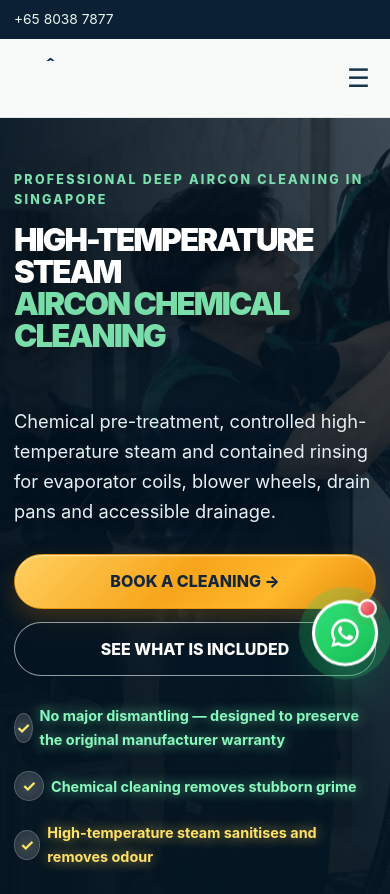
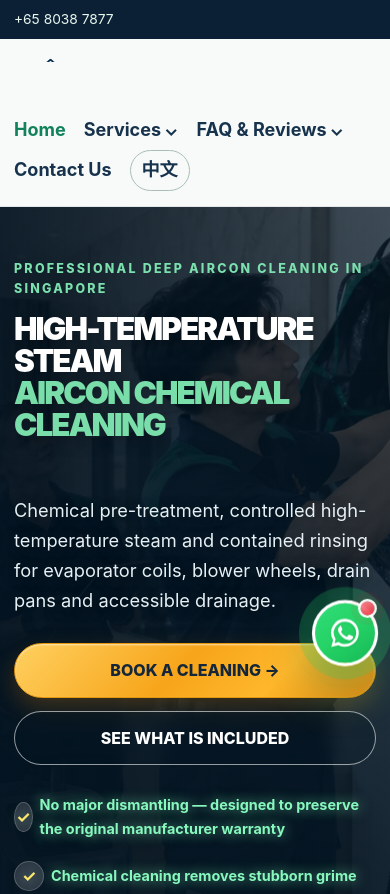
Before and after one commit to gaven2027-hash/NANOFIXAC-server-package, a plain HTML site: page public/index.html in a window 390 px wide. Shown: the top 894 px of the page. Drawn offline with Linux system fonts and the light colour scheme; no server answers.

Commit message:
Show primary navigation on mobile

```diff
--- a/public/assets/site.css
+++ b/public/assets/site.css
@@ -153,6 +153,20 @@ body{background:#edf2ef}
 @media(max-width:620px){.footer-wordmark{font-size:1.2rem}.whatsapp-float{right:14px;width:62px;height:62px}.whatsapp-float .wa-icon{width:36px;height:36px}.whatsapp-float .wa-dot{width:16px;height:16px}}
 @media(prefers-reduced-motion:reduce){.whatsapp-float,.whatsapp-float::after,.whatsapp-float .wa-dot{animation:none}}
 
+/* Keep primary navigation visible on phones so the main sections are one tap
+   away. Secondary links still open as a desktop-style dropdown when focused. */
+@media(max-width:930px){
+  .nav{flex-wrap:wrap;min-height:0;gap:12px 18px;padding:14px 0 10px}
+  .nav-links{display:flex;position:static;order:3;flex:1 0 100%;width:100%;padding:2px 0 5px;background:transparent;box-shadow:none;flex-direction:row;flex-wrap:wrap;align-items:center;gap:7px 18px}
+  .nav-links.is-open{display:flex}
+  .nav-links>a,.nav-group>a{font-size:1rem;line-height:1.35}
+  .nav-group{width:auto}
+  .nav-group>a::after{margin-left:3px}
+  .submenu{display:none;position:absolute;left:0;top:calc(100% + 7px);width:min(330px,calc(100vw - 28px));padding:12px;background:#fff;border:1px solid var(--line);border-radius:16px;box-shadow:var(--shadow);z-index:4}
+  .nav-group:hover .submenu,.nav-group:focus-within .submenu{display:grid}
+  .nav>.button,.menu-button{display:none}
+}
+
 /* Final alignment and sizing refinements shared by every generated page. */
 .nav-links>a,.nav-group>a{font-size:1.128rem}
 .map-frame iframe{height:315px}
--- a/source/site-src/site.css
+++ b/source/site-src/site.css
@@ -153,6 +153,20 @@ body{background:#edf2ef}
 @media(max-width:620px){.footer-wordmark{font-size:1.2rem}.whatsapp-float{right:14px;width:62px;height:62px}.whatsapp-float .wa-icon{width:36px;height:36px}.whatsapp-float .wa-dot{width:16px;height:16px}}
 @media(prefers-reduced-motion:reduce){.whatsapp-float,.whatsapp-float::after,.whatsapp-float .wa-dot{animation:none}}
 
+/* Keep primary navigation visible on phones so the main sections are one tap
+   away. Secondary links still open as a desktop-style dropdown when focused. */
+@media(max-width:930px){
+  .nav{flex-wrap:wrap;min-height:0;gap:12px 18px;padding:14px 0 10px}
+  .nav-links{display:flex;position:static;order:3;flex:1 0 100%;width:100%;padding:2px 0 5px;background:transparent;box-shadow:none;flex-direction:row;flex-wrap:wrap;align-items:center;gap:7px 18px}
+  .nav-links.is-open{display:flex}
+  .nav-links>a,.nav-group>a{font-size:1rem;line-height:1.35}
+  .nav-group{width:auto}
+  .nav-group>a::after{margin-left:3px}
+  .submenu{display:none;position:absolute;left:0;top:calc(100% + 7px);width:min(330px,calc(100vw - 28px));padding:12px;background:#fff;border:1px solid var(--line);border-radius:16px;box-shadow:var(--shadow);z-index:4}
+  .nav-group:hover .submenu,.nav-group:focus-within .submenu{display:grid}
+  .nav>.button,.menu-button{display:none}
+}
+
 /* Final alignment and sizing refinements shared by every generated page. */
 .nav-links>a,.nav-group>a{font-size:1.128rem}
 .map-frame iframe{height:315px}
```
Also changed, not shown: source/dist/assets/site.css.
